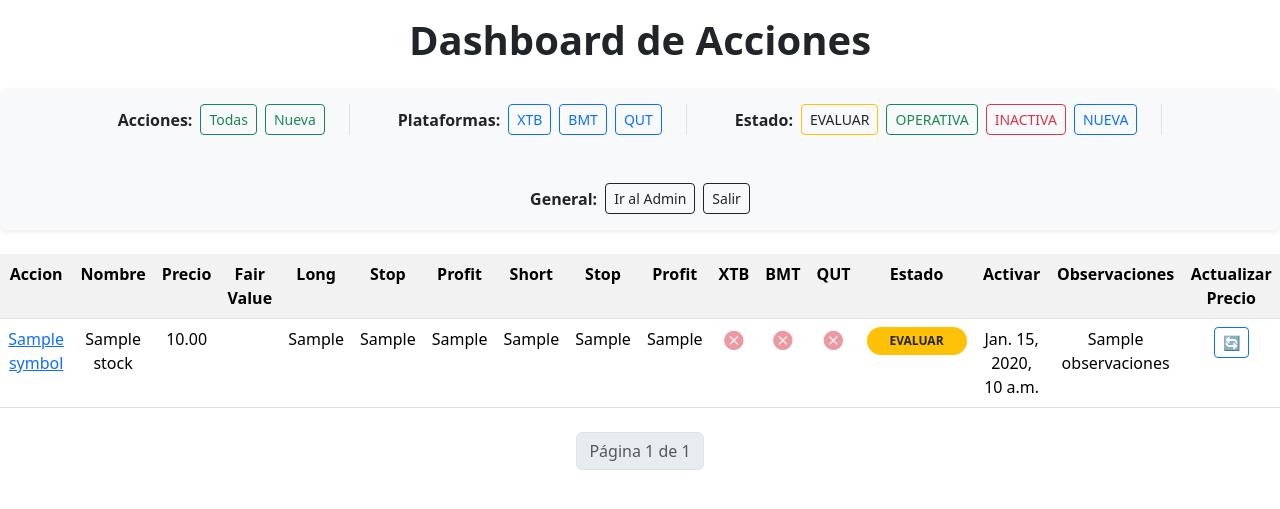
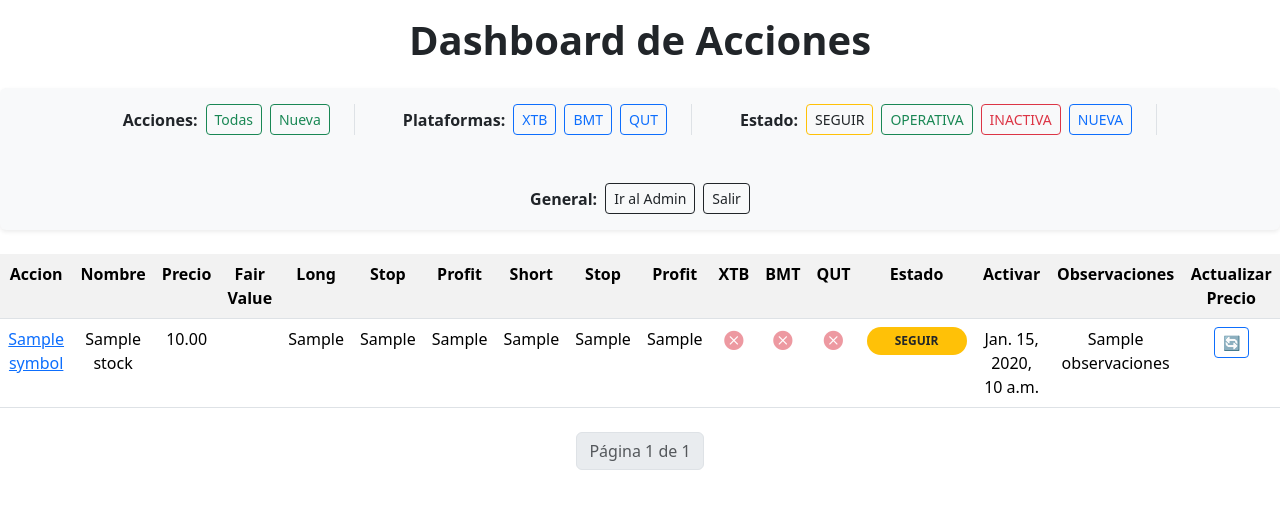
Before and after one commit to tutuca2003/dashboard, a Django app: template portfolio/templates/dashboard.html in a window 1280 px wide. Shown: the top 509 px of the page. Run offline with Django 5.2, Linux system fonts and the light colour scheme; the template is opened without the code that fills it: most values are stand-ins (such as "Sample title", 1, 10 or a date in 2020).

Commit message:
seguir por evaluar

```diff
--- a/portfolio/models.py
+++ b/portfolio/models.py
@@ -28,7 +28,7 @@ class Stock(models.Model):
 
     # --- Estados de la Acción ---
     TRADE_STATUS = [
-        ('0', 'EVALUAR'),
+        ('0', 'SEGUIR'),
         ('1', 'OPERATIVA'),
         ('2', 'INACTIVA'),
         ('3', 'NUEVA'),
--- a/portfolio/templates/dashboard.html
+++ b/portfolio/templates/dashboard.html
@@ -80,7 +80,7 @@
     <div class="d-flex align-items-center gap-2 border-end pe-4">
         <strong>Estado:</strong>
         <a href="?{% if current_status == '0' %}{% else %}status=0{% endif %}{% if current_xtb %}&xtb=true{% endif %}{% if current_bmt %}&bmt=true{% endif %}{% if current_qut %}&qut=true{% endif %}"
-           class="btn btn-sm {% if current_status == '0' %}btn-warning text-dark{% else %}btn-outline-warning text-dark{% endif %}">EVALUAR</a>
+           class="btn btn-sm {% if current_status == '0' %}btn-warning text-dark{% else %}btn-outline-warning text-dark{% endif %}">SEGUIR</a>
 
         <a href="?{% if current_status == '1' %}{% else %}status=1{% endif %}{% if current_xtb %}&xtb=true{% endif %}{% if current_bmt %}&bmt=true{% endif %}{% if current_qut %}&qut=true{% endif %}"
            class="btn btn-sm {% if current_status == '1' %}btn-success{% else %}btn-outline-success{% endif %}">OPERATIVA</a>
@@ -177,7 +177,7 @@
     {% elif stock.trade_status == '3' %}
         <span class="badge rounded-pill bg-primary px-3 py-2 text-white" style="width: 100px; display: inline-block;">NUEVA</span>
     {% else %}
-        <span class="badge rounded-pill bg-warning text-dark px-3 py-2" style="width: 100px; display: inline-block;">EVALUAR</span>
+        <span class="badge rounded-pill bg-warning text-dark px-3 py-2" style="width: 100px; display: inline-block;">SEGUIR</span>
     {% endif %}
 </td>
 
```
Also changed, not shown: db.sqlite3, portfolio/migrations/0014_alter_stock_trade_status.py (added).
